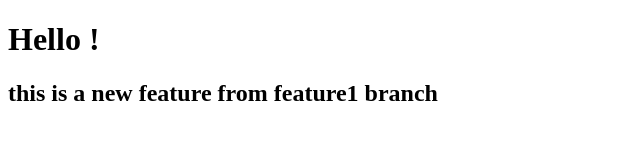
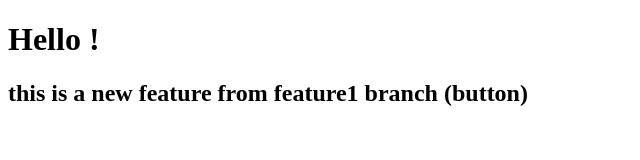
Before and after one commit to Aniket-bapat/Learning-Git, a plain HTML site: page index.html in a window 1280 px wide. Shown: the whole page, without its empty margins (0-640 px from the left). Drawn offline with Linux system fonts and the light colour scheme.

Commit message:
add button in h2

```diff
--- a/index.html
+++ b/index.html
@@ -7,6 +7,6 @@
 </head>
 <body>
     <h1>Hello !</h1>
-    <h2>this is a new feature from feature1 branch</h2>
+    <h2>this is a new feature from feature1 branch  (button) </h2>
 </body>
 </html>
```
